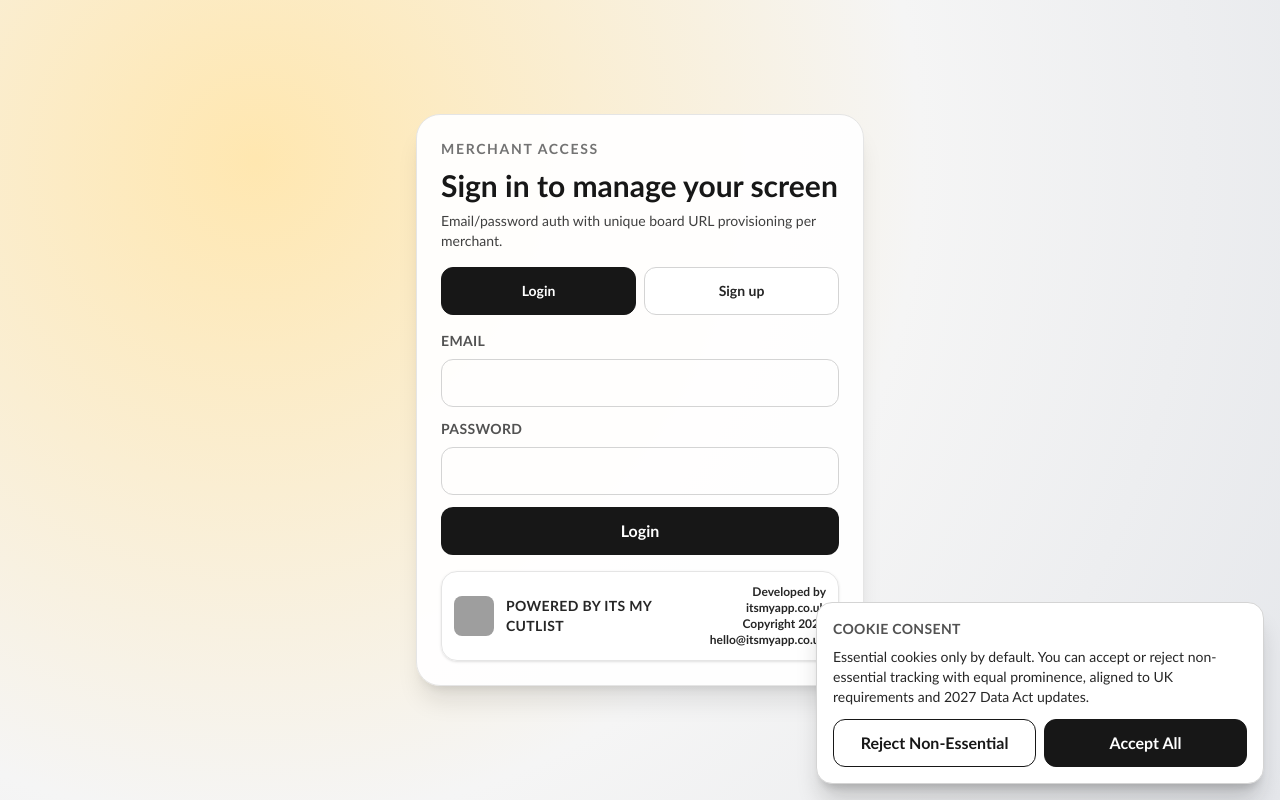
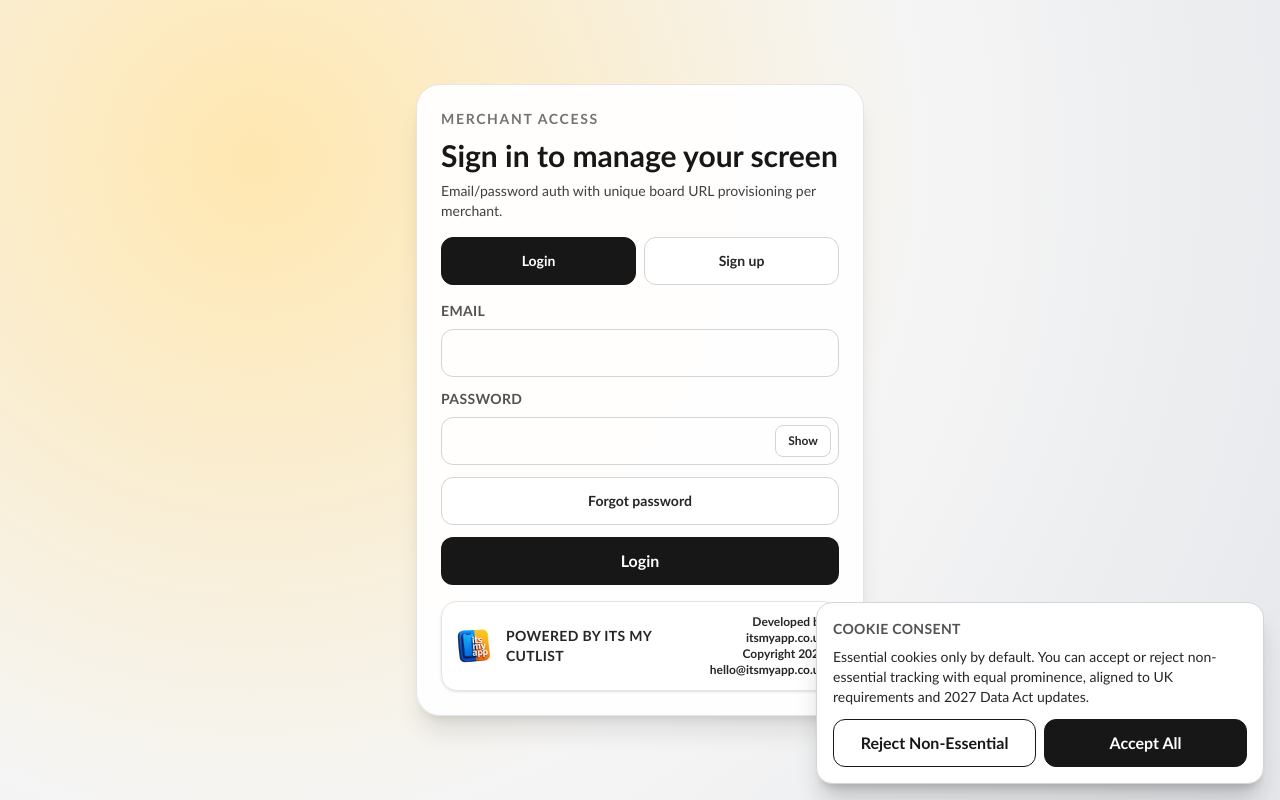
Before and after one commit to itsmyapp-code/screen, a React (Vite) app: page /auth in a window 1280 px wide. Built offline with nearby package versions, Linux system fonts and the light colour scheme; no server answers; grey boxes are pictures that could not be loaded.

Commit message:
Add forgot/show password and include branded logo asset

```diff
--- a/src/pages/AuthPage.tsx
+++ b/src/pages/AuthPage.tsx
@@ -1,6 +1,10 @@
 import { useState } from 'react'
 import { Navigate, useNavigate } from 'react-router-dom'
-import { createUserWithEmailAndPassword, signInWithEmailAndPassword } from 'firebase/auth'
+import {
+  createUserWithEmailAndPassword,
+  sendPasswordResetEmail,
+  signInWithEmailAndPassword,
+} from 'firebase/auth'
 import { auth } from '../lib/firebase'
 import { ensureUserBoard } from '../lib/userBoard'
 import { useAuthUser } from '../hooks/useAuthUser'
@@ -14,7 +18,9 @@ export const AuthPage = () => {
   const [mode, setMode] = useState<AuthMode>('LOGIN')
   const [email, setEmail] = useState('')
   const [password, setPassword] = useState('')
+  const [showPassword, setShowPassword] = useState(false)
   const [error, setError] = useState<string>('')
+  const [resetMessage, setResetMessage] = useState<string>('')
   const [submitting, setSubmitting] = useState(false)
 
   if (!loading && user) {
@@ -29,6 +35,7 @@ export const AuthPage = () => {
 
     setSubmitting(true)
     setError('')
+    setResetMessage('')
 
     try {
       if (mode === 'LOGIN') {
@@ -43,6 +50,26 @@ export const AuthPage = () => {
       setError(reason instanceof Error ? reason.message : 'Authentication failed.')
     } finally {
       setSubmitting(false)
+    }
+  }
+
+  const forgotPassword = async (): Promise<void> => {
+    if (!auth) {
+      setError('Firebase auth is not configured. Add VITE_FIREBASE_* variables.')
+      return
+    }
+
+    if (!email.trim()) {
+      setError('Enter your email first, then tap Forgot password.')
+      return
+    }
+
+    try {
+      setError('')
+      await sendPasswordResetEmail(auth, email.trim())
+      setResetMessage('Password reset email sent. Check your inbox and spam folder.')
+    } catch (reason) {
+      setError(reason instanceof Error ? reason.message : 'Unable to send reset email.')
     }
   }
 
@@ -98,17 +125,37 @@ export const AuthPage = () => {
 
           <label className="block">
             <span className="mb-2 block text-sm font-bold uppercase tracking-wide text-neutral-600">Password</span>
+            <div className="relative">
               <input
-              className="h-12 w-full rounded-xl border border-neutral-300 px-4 text-base"
-              type="password"
+                className="h-12 w-full rounded-xl border border-neutral-300 px-4 pr-28 text-base"
+                type={showPassword ? 'text' : 'password'}
                 minLength={6}
                 required
                 value={password}
                 onChange={(event) => setPassword(event.target.value)}
               />
+              <button
+                type="button"
+                className="absolute right-2 top-1/2 h-8 -translate-y-1/2 rounded-lg border border-neutral-300 bg-white px-3 text-xs font-bold text-neutral-800"
+                onClick={() => setShowPassword((current) => !current)}
+              >
+                {showPassword ? 'Hide' : 'Show'}
+              </button>
+            </div>
           </label>
 
+          <button
+            type="button"
+            className="h-12 w-full rounded-xl border border-neutral-300 bg-white text-sm font-bold text-neutral-800"
+            onClick={() => {
+              void forgotPassword()
+            }}
+          >
+            Forgot password
+          </button>
+
           {error && <p className="rounded-xl bg-red-50 p-3 text-sm font-medium text-red-700">{error}</p>}
+          {resetMessage && <p className="rounded-xl bg-emerald-50 p-3 text-sm font-medium text-emerald-700">{resetMessage}</p>}
 
           <button
             type="submit"
--- a/src/ui/PoweredByStrip.tsx
+++ b/src/ui/PoweredByStrip.tsx
@@ -1,7 +1,22 @@
+import type { SyntheticEvent } from 'react'
+
 interface Props {
   tone?: 'light' | 'dark'
   compact?: boolean
   className?: string
+}
+
+const logoErrorFallback = (
+  event: SyntheticEvent<HTMLImageElement, Event>,
+): void => {
+  const image = event.currentTarget
+
+  if (image.src.includes('/screen-logo.png')) {
+    image.style.display = 'none'
+    return
+  }
+
+  image.src = '/screen-logo.png'
 }
 
 const LIGHT_BASE =
@@ -15,7 +30,13 @@ export const PoweredByStrip = ({ tone = 'light', compact = false, className = ''
   if (compact) {
     return (
       <div className={`${baseClasses} ${className} flex items-center gap-3 px-3 py-2`}>
-        <img src="/itsmyapp_logo.png" alt="itsmyapp.co.uk logo" className="h-8 w-8 rounded-md object-cover" loading="lazy" />
+        <img
+          src="/itsmyapp_logo.png"
+          alt="itsmyapp.co.uk logo"
+          className="h-8 w-8 rounded-md object-cover"
+          loading="lazy"
+          onError={logoErrorFallback}
+        />
         <div className="min-w-0 text-[11px] leading-tight sm:text-xs">
           <p className="font-bold">Powered by Its My Cutlist</p>
           <p className="truncate">Developed by itsmyapp.co.uk | Copyright 2026</p>
@@ -28,7 +49,13 @@ export const PoweredByStrip = ({ tone = 'light', compact = false, className = ''
   return (
     <div className={`${baseClasses} ${className} flex flex-col gap-2 p-3 sm:flex-row sm:items-center sm:justify-between`}>
       <div className="flex items-center gap-3">
-        <img src="/itsmyapp_logo.png" alt="itsmyapp.co.uk logo" className="h-10 w-10 rounded-lg object-cover" loading="lazy" />
+        <img
+          src="/itsmyapp_logo.png"
+          alt="itsmyapp.co.uk logo"
+          className="h-10 w-10 rounded-lg object-cover"
+          loading="lazy"
+          onError={logoErrorFallback}
+        />
         <p className="text-sm font-black uppercase tracking-wide">Powered by Its My Cutlist</p>
       </div>
       <div className="text-xs font-semibold sm:text-right">
```
Also changed, not shown: public/itsmyapp_logo.png (added). Lines whose indentation alone changed are shown as unchanged.
